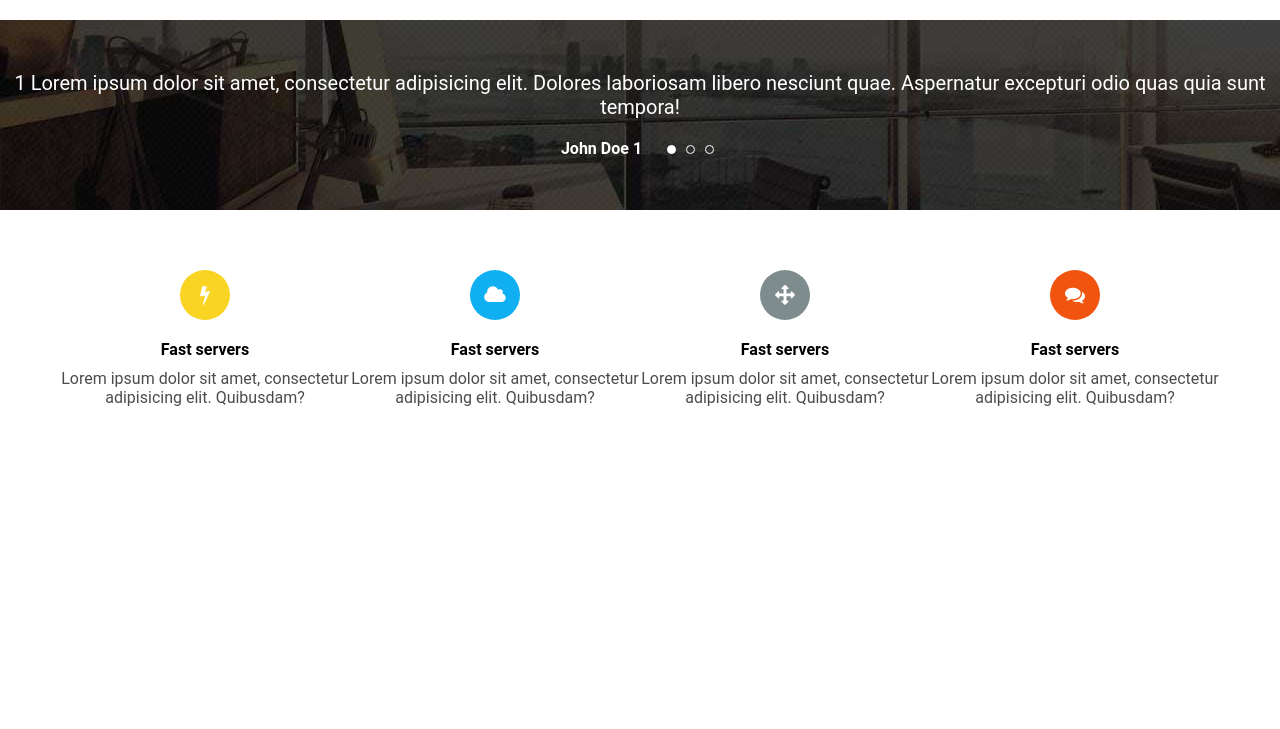
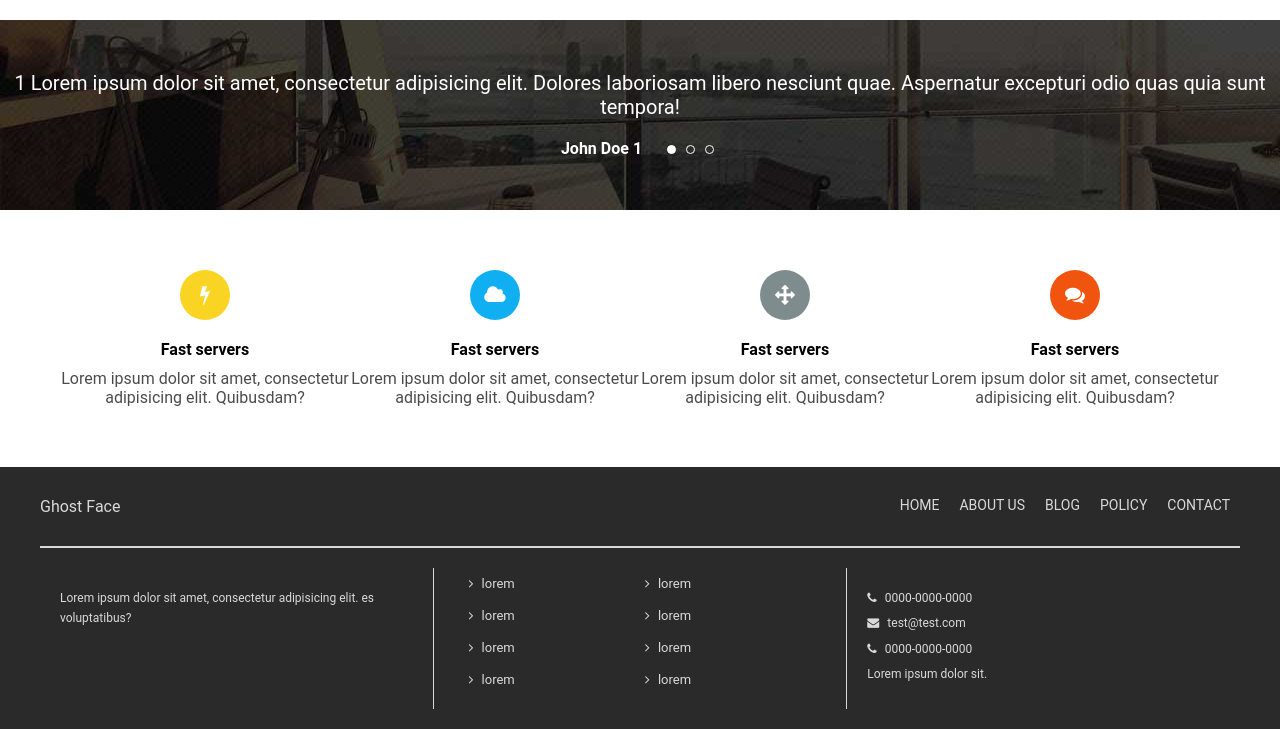
Before and after one commit to VladimirAfonin/sass_proj, a website: page public/index.html in a window 1280 px wide. Shown: the part 2323-3052 px from the top of the page. Before the commit the page ends 2790 px from the top, so only its background shows below. Drawn offline with Linux system fonts and the light colour scheme.

Commit message:
- add footer

```diff
--- a/public/index.html
+++ b/public/index.html
@@ -378,6 +378,78 @@
         </div>
     </section>
 
+    <footer class="footer">
+        <div class="footer__header view-port">
+            <div class="footer__brand">Ghost Face</div>
+            <ul class="footer__nav">
+                <li class="nav__item">
+                    <a href="#" class="nav__link">Home</a>
+                </li>
+                <li class="nav__item">
+                    <a href="#" class="nav__link">About us</a>
+                </li>
+                <li class="nav__item">
+                    <a href="#" class="nav__link">Blog</a>
+                </li>
+                <li class="nav__item">
+                    <a href="#" class="nav__link">Policy</a>
+                </li>
+                <li class="nav__item">
+                    <a href="#" class="nav__link">Contact</a>
+                </li>
+            </ul>
+        </div>
+        <div class="footer__content view-port">
+            <div class="footer__block footer__text">
+                Lorem ipsum dolor sit amet, consectetur adipisicing elit. es voluptatibus?
+            </div>
+            <div class="footer__block footer__map">
+                <ul class="footer__list">
+                    <li class="list__item">
+                        <i class="fa fa-angle-right list__icon" aria-hidden="true"></i>
+                        <a href="#" class="list__link">lorem</a>
+                    </li>
+                    <li class="list__item">
+                        <i class="fa fa-angle-right list__icon" aria-hidden="true"></i>
+                        <a href="#" class="list__link">lorem</a>
+                    </li>
+                    <li class="list__item">
+                        <i class="fa fa-angle-right list__icon" aria-hidden="true"></i>
+                        <a href="#" class="list__link">lorem</a>
+                    </li>
+                    <li class="list__item">
+                        <i class="fa fa-angle-right list__icon" aria-hidden="true"></i>
+                        <a href="#" class="list__link">lorem</a>
+                    </li>
+                </ul>
+                <ul class="footer__list">
+                    <li class="list__item">
+                        <i class="fa fa-angle-right list__icon" aria-hidden="true"></i>
+                        <a href="#" class="list__link">lorem</a>
+                    </li>
+                    <li class="list__item">
+                        <i class="fa fa-angle-right list__icon" aria-hidden="true"></i>
+                        <a href="#" class="list__link">lorem</a>
+                    </li>
+                    <li class="list__item">
+                        <i class="fa fa-angle-right list__icon" aria-hidden="true"></i>
+                        <a href="#" class="list__link">lorem</a>
+                    </li>
+                    <li class="list__item">
+                        <i class="fa fa-angle-right list__icon" aria-hidden="true"></i>
+                        <a href="#" class="list__link">lorem</a>
+                    </li>
+                </ul>
+            </div>
+            <div class="footer__block footer__contact">
+                <p class="contact__item"><i class="fa fa-phone contact__icon" aria-hidden="true"></i> 0000-0000-0000</p>
+                <p class="contact__item"><i class="fa fa-envelope contact__icon" aria-hidden="true"></i> test@test.com</p>
+                <p class="contact__item"><i class="fa fa-phone contact__icon" aria-hidden="true"></i> 0000-0000-0000</p>
+                <p class="contact__item"> Lorem ipsum dolor sit.</p>
+            </div>
+        </div>
+    </footer>
+
 </div>
 </body>
 </html>
--- /dev/null
+++ b/src/scss/footer.scss
@@ -0,0 +1,100 @@
+@import "partials/mixins";
+@import "partials/params";
+
+.footer {
+  background-color: $footer-bg-color;
+  color: $footer-color;
+
+  &__header {
+    display: flex;
+    justify-content:space-between;
+    padding:30px 0;
+    border-bottom:2px solid $footer-color;
+  }
+
+  &__brancd {
+    font-weight: bold;
+  }
+
+  &__nav {
+    @include clear-list;
+    display: flex;
+
+    & .nav__item {
+      margin: 0 10px;
+      font-size: 14px;
+    }
+
+    & .nav__link {
+      text-transform: uppercase;
+      color: $footer-color;
+      transition: .3s all;
+      &:hover {
+        color: #fff;
+      }
+    }
+  }
+
+  &__content {
+    display: flex;
+    padding: 20px 0;
+    line-height: 1.7;
+    font-size: 12px;
+  }
+
+  &__block {
+    width: (100% / 3);
+    padding: 20px;
+  }
+
+  &__text {
+
+  }
+
+  &__map {
+    display: flex;
+    padding: 0 30px;
+    border-right:1px solid $footer-color;
+    border-left:1px solid $footer-color;
+  }
+
+  &__list {
+    @include clear-list;
+    width: 50%;
+    font-size: 13px;
+
+    & .list__item {
+      padding: 5px;
+      &:hover {
+        color: #fff;
+        .list__link {
+          color: #fff;
+          margin-left: 2px;
+          transition: .2s margin-left;
+        }
+      }
+    }
+
+    & .list__icon {
+
+    }
+
+    & .list__link {
+      margin-left: 5px;
+      color: $footer-color;
+    }
+
+  }
+
+  &__contact {
+
+    & .contact__item {
+      margin-bottom: 5px;
+    }
+
+    & .contact__icon {
+      margin-right: 5px;
+    }
+  }
+
+}
--- a/src/scss/partials/_params.scss
+++ b/src/scss/partials/_params.scss
@@ -8,6 +8,7 @@ $orange: #f1540f;
 $footer-bg-color: #2a2a2a;
 $main-bg-color: #000;
 $buy-border-color: #d9d9d9;
+$footer-color: #d9d9d9;
 
 // Sizes
 $nav-height: 60px;
```
Also changed, not shown: public/bundle.min.css.
